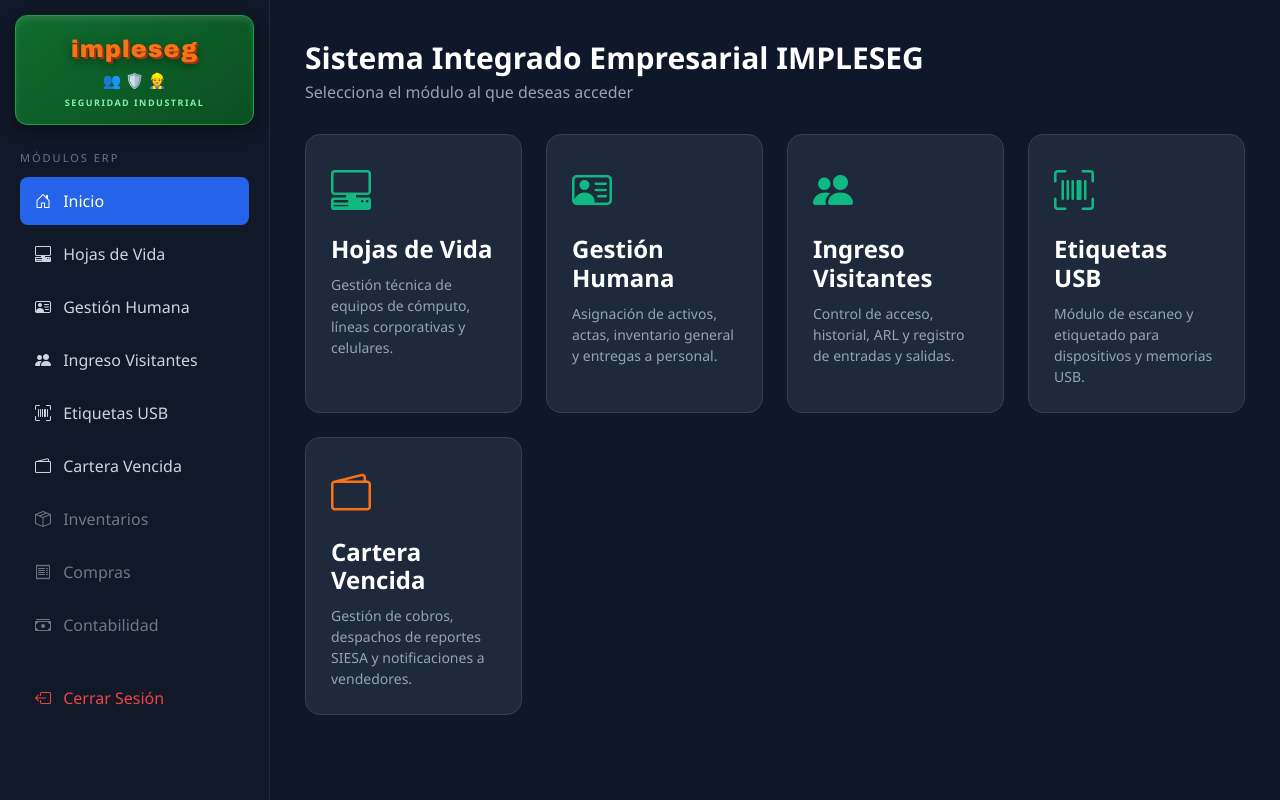
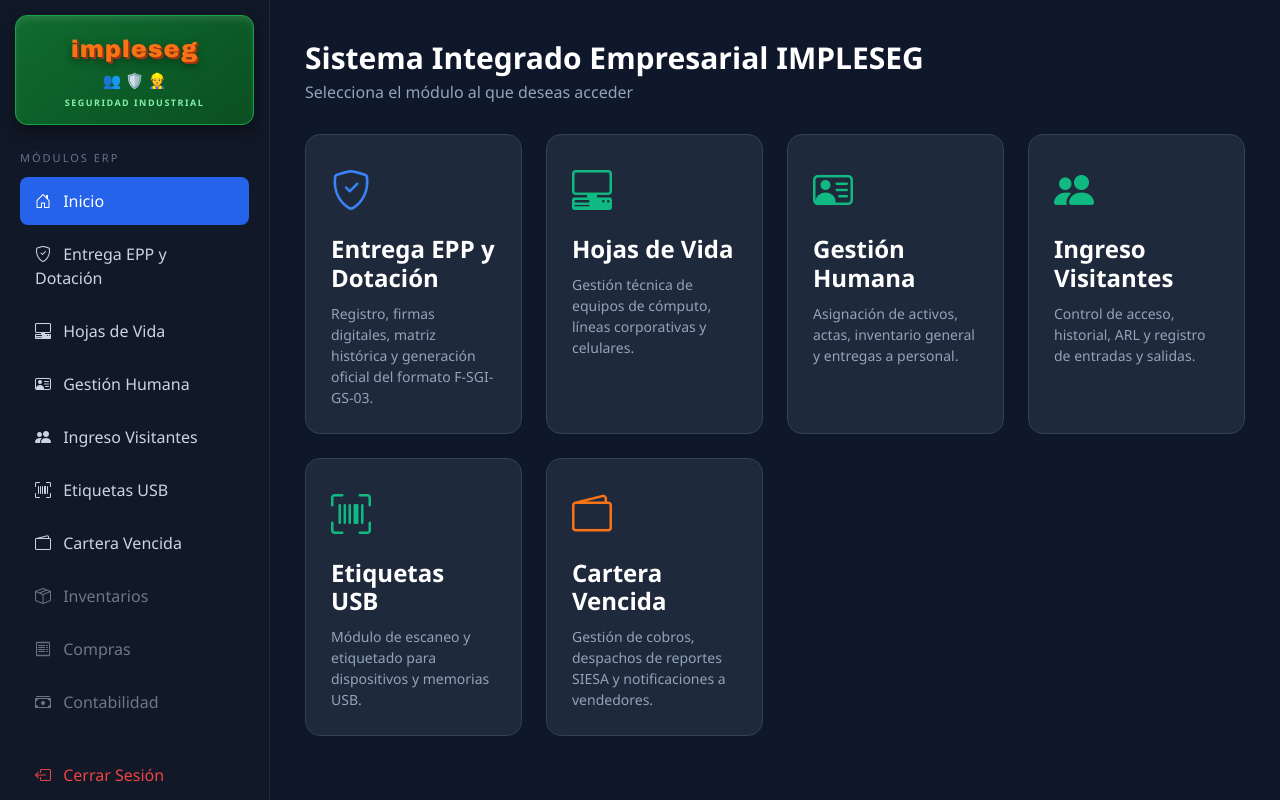
Before and after one commit to steven464328/IMPLESEG, a FastAPI app: template app/templates/index.html in a window 1280 px wide. Run offline with FastAPI, Linux system fonts and the light colour scheme; the template is opened without the code that fills it, so the values that code supplies are empty; parts of the project's set-up code (start-up, migrations or seed data) failed here and were passed over.

Commit message:
feat: Agregar tarjeta y link de EPP en plantilla oficial index.html

```diff
--- a/app/templates/index.html
+++ b/app/templates/index.html
@@ -60,6 +60,10 @@
         .module-card h4 { color: white; font-weight: 700; margin-bottom: 10px; }
         .module-card p { color: #94a3b8; font-size: 14px; margin: 0; }
 
+        /* Estilo especial para módulo EPP */
+        .module-card.epp:hover { border-color: #3b82f6; }
+        .module-card.epp i { color: #3b82f6; }
+
         /* Color especial para tarjeta Cartera */
         .module-card.cartera:hover { border-color: #f97316; }
         .module-card.cartera i { color: #f97316; }
@@ -79,6 +83,7 @@
         <div class="menu">
             <div class="menu-title">MÓDULOS ERP</div>
             <a href="/" class="active"><i class="bi bi-house-door me-2"></i> Inicio</a>
+            <a href="/epp"><i class="bi bi-shield-check me-2"></i> Entrega EPP y Dotación</a>
             <a href="/hojas_vida"><i class="bi bi-pc-display-horizontal me-2"></i> Hojas de Vida</a>
             <a href="/gestion-humana"><i class="bi bi-person-vcard me-2"></i> Gestión Humana</a>
             <a href="/visitantes"><i class="bi bi-people-fill me-2"></i> Ingreso Visitantes</a>
@@ -96,6 +101,13 @@
         <div class="page-subtitle">Selecciona el módulo al que deseas acceder</div>
 
         <div class="row g-4">
+            <div class="col-md-3">
+                <div class="module-card epp" onclick="window.location.href='/epp'">
+                    <i class="bi bi-shield-check"></i>
+                    <h4>Entrega EPP y Dotación</h4>
+                    <p>Registro, firmas digitales, matriz histórica y generación oficial del formato F-SGI-GS-03.</p>
+                </div>
+            </div>
             <div class="col-md-3">
                 <div class="module-card" onclick="window.location.href='/hojas_vida'">
                     <i class="bi bi-pc-display-horizontal"></i>
```
